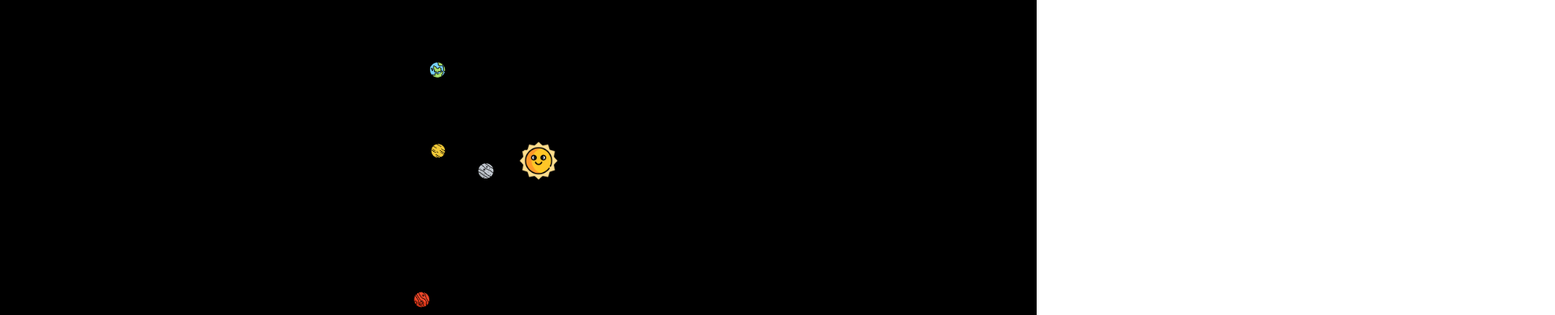
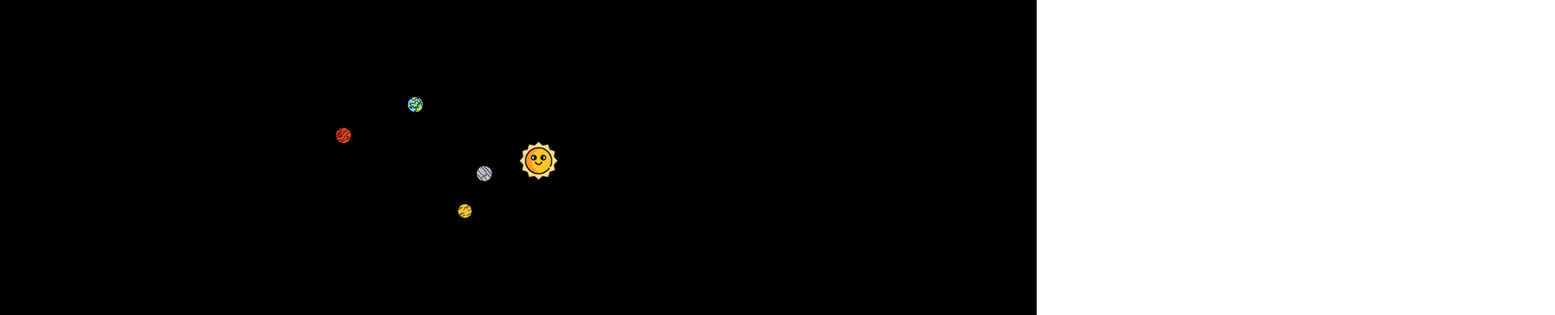
Before and after one commit to feuclem/mysolarsystem, a React (Create React App) app: page / in a window 1280 px wide. Shown: the part 226-616 px from the top of the page at 81% size, 1920 px wide, since content can reach past the window. Built offline with nearby package versions, Linux system fonts and the light colour scheme.

Commit message:
add axial tilt

```diff
--- a/src/components/Planet.tsx
+++ b/src/components/Planet.tsx
@@ -11,14 +11,15 @@ export default function Planet(props: PlanetProps) {
 
         const updateRotation = () => {
             const now = Date.now();
-            const elapsed = now % rotationTime;
-            const newAngle = (360 * elapsed) / rotationTime;
+            const rotationAngle = (360 * ((now % rotationTime) / rotationTime)) % 360;
+            const tiltAngle = (360 * ((now % (rotationTime * (360 / planet.axialTilt))) / (rotationTime * (360 / planet.axialTilt)))) % 360;
+            const newAngle = (rotationAngle + tiltAngle) % 360;
             setAngle(newAngle);
             requestAnimationFrame(updateRotation);
         };
 
         requestAnimationFrame(updateRotation);
-    }, [planet.rotation]);
+    }, [planet.axialTilt, planet.rotation]);
 
     const planetPosition = calculatePosition(planet.distance, angle);
     const planetStyles = {
@@ -50,6 +51,7 @@ export interface PlanetProps {
         name: string;
         rotation: number;
         distance: number;
+        axialTilt: number;
     };
     onClick: (planet: { name: string; rotation: number; distance: number }) => void;
 }
--- a/src/components/SolarSystem.tsx
+++ b/src/components/SolarSystem.tsx
@@ -10,42 +10,50 @@ export default function SolarSystem() {
         {
             name: "Mercury",
             rotation: 88,
-            distance: 58
+            distance: 58,
+            axialTilt: 1,
         },
         {
             name: "Venus",
             rotation: 243,
-            distance: 108
+            distance: 108,
+            axialTilt: 3,
         },
         {
             name: "Earth",
             rotation: 365,
-            distance: 150
+            distance: 150,
+            axialTilt: 23,
         },
         {
             name: "Mars",
             rotation: 687,
-            distance: 228
+            distance: 228,
+            axialTilt: 25,
         },
         {
             name: "Jupiter",
             rotation: 4329,
-            distance: 778
+            distance: 778,
+            axialTilt: 3,
         },
         {
             name: "Saturn",
             rotation: 10751,
-            distance: 1433
+            distance: 1433,
+            axialTilt: 27,
         },
         {
             name: "Uranus",
             rotation: 30664,
-            distance: 2872
+            distance: 2872,
+            axialTilt: 98,
         },
         {
             name: "Neptune",
             rotation: 60148,
-            distance: 4495
+            distance: 4495,
+            axialTilt: 30,
         }
     ];
 
```
